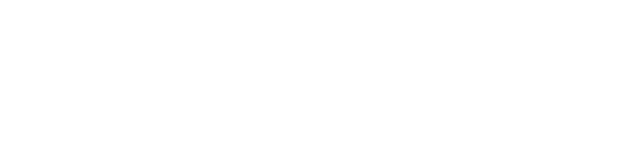
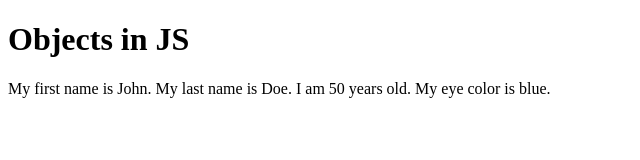
Before and after one commit to Oluwatomiyin2013/JavaScript-JS-, a plain HTML site: page Introduction to Objects in Java Script/index.html in a window 1280 px wide. Shown: the whole page, without its empty margins (0-640 px from the left). Drawn offline with Linux system fonts and the light colour scheme.

Commit message:
Objects in JS

```diff
--- a/Introduction to Objects in Java Script/index.html
+++ b/Introduction to Objects in Java Script/index.html
@@ -4,6 +4,18 @@
         <title>Objects in JS</title>
     </head>
     <body>
-
+        <h1>Objects in JS</h1>
+        <p id="demo"></p><!--output-->
+        <script>
+            //create an object
+            var person= {//name of the object
+                firstName: "John",//property1
+                lastName: "Doe",
+                age: 50,
+                eyeColor: "blue"
+             };
+             //accesing the values fom the object
+             document.getElementById("demo").innerHTML ="My first name is " + person.firstName + ". My last name is " + person.lastName + ". I am " + person.age + " years old. My eye color is " + person.eyeColor + ".";
+        </script>
     </body>
 </html>
```
